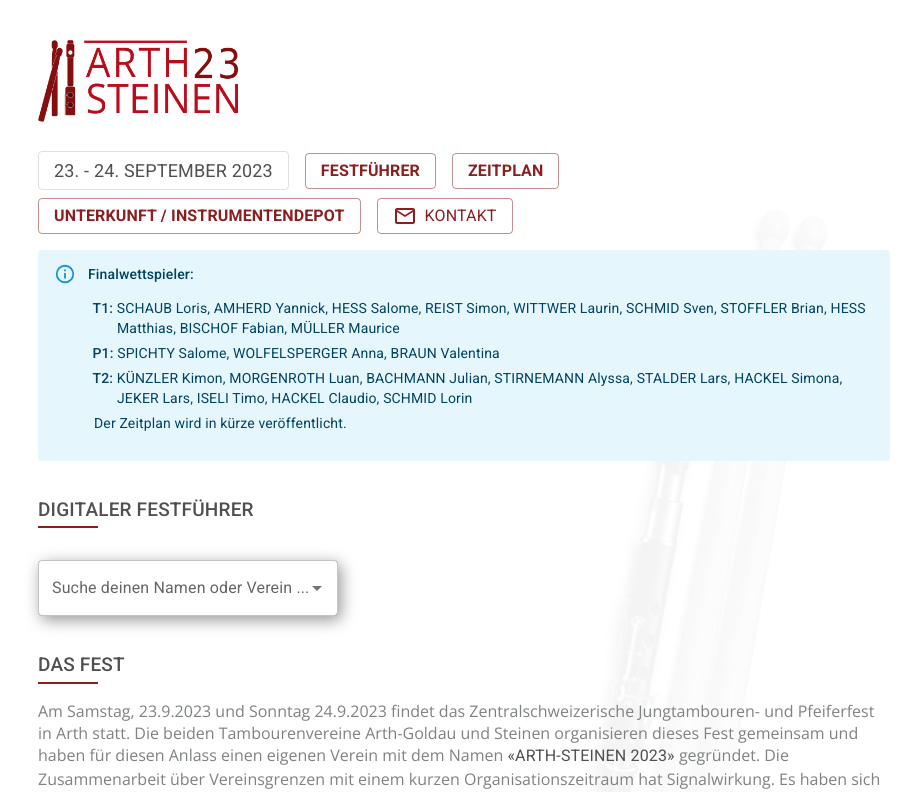
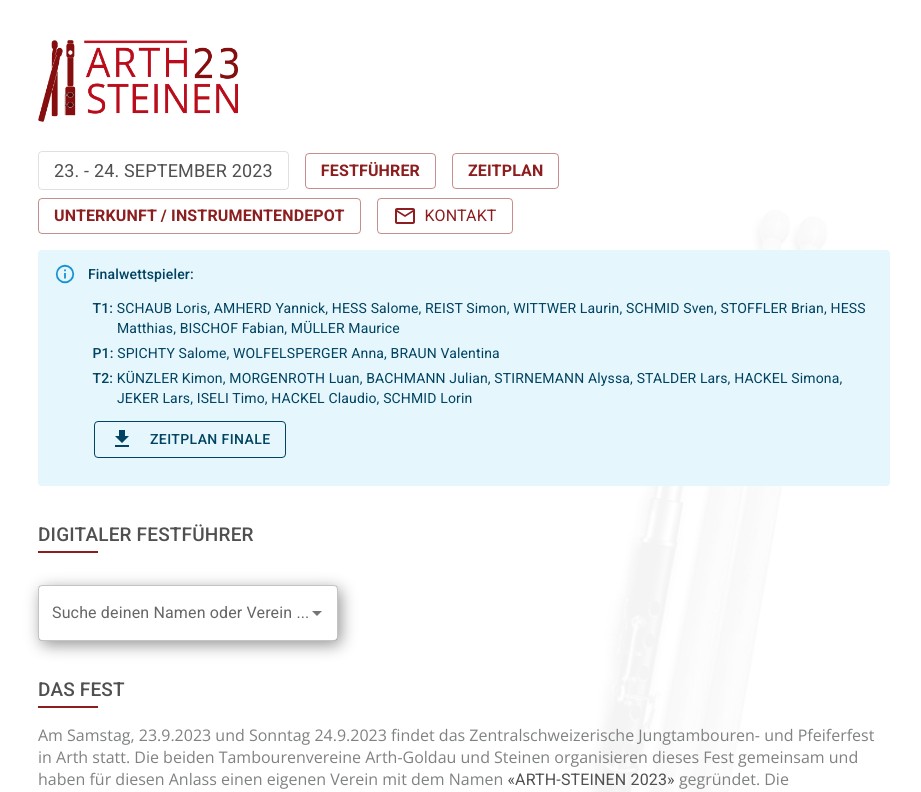
Before and after one commit to randombenj/arth-steinen-23, a React (Create React App) app: page / in a window 1280 px wide. Shown: the top 792 px of the page, without its empty margins (226-1147 px from the left). Built offline with nearby package versions, Linux system fonts and the light colour scheme.

Commit message:
Add finale

```diff
--- a/src/App.tsx
+++ b/src/App.tsx
@@ -12,12 +12,16 @@ import People from './People';
 import Sponsoring from './Sponsoring';
 import Umzug from './Umzug';
 import Locations, { LocationsLegend } from './Locations';
+import DownloadIcon from '@mui/icons-material/Download';
 // import MyFest from './MyFest';
 
 // @ts-ignore
 import festfuehrer from './data/festfuehrer.pdf';
 // @ts-ignore
 import unterkunft from './data/unterkunft-id.pdf'
+// @ts-ignore
+
+import finale from './data/finale.pdf'
 import MyFest from './MyFest';
 import Photos from './Photos';
 
@@ -114,7 +118,9 @@ function App() {
             <li><Bolder>P1:</Bolder> SPICHTY Salome, WOLFELSPERGER Anna, BRAUN Valentina</li>
             <li><Bolder>T2:</Bolder> KÜNZLER Kimon, MORGENROTH Luan, BACHMANN Julian, STIRNEMANN Alyssa, STALDER Lars, HACKEL Simona, JEKER Lars, ISELI Timo, HACKEL Claudio, SCHMID Lorin</li>
 
-            Der Zeitplan wird in kürze veröffentlicht.
+            <Button sx={{ marginTop: 1, marginRight: 1, color: 'rgb(1, 67, 97)', borderColor: 'rgb(1, 67, 97)' }} variant="outlined" href={finale} target='_blank'>
+              <DownloadIcon sx={{ marginRight: 2}}/><Bolder>Zeitplan FInale</Bolder>
+            </Button>
           </List>
         </Alert>
 
```
Also changed, not shown: 1 other file (tests, documents, lock files or other folders).
